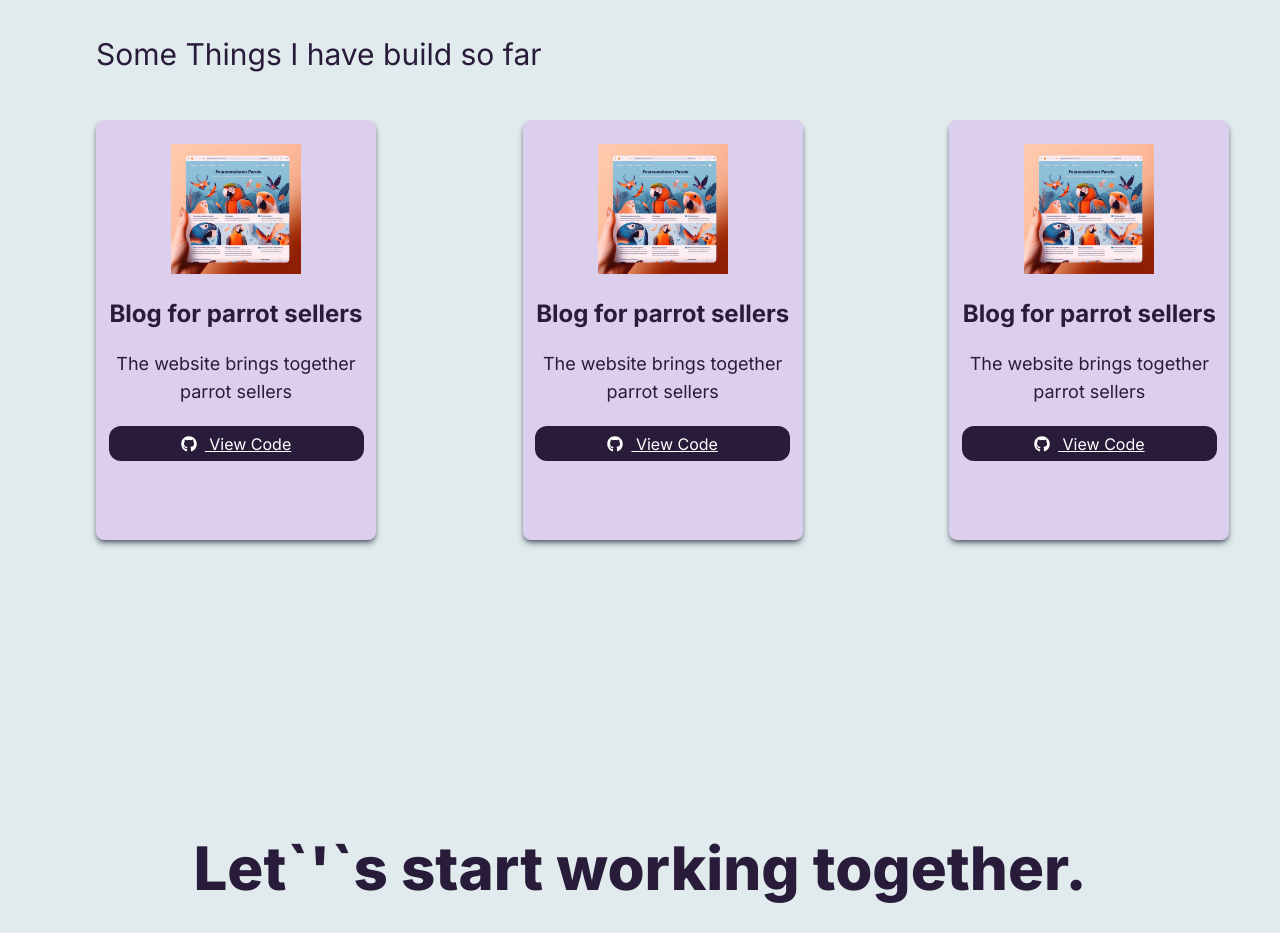
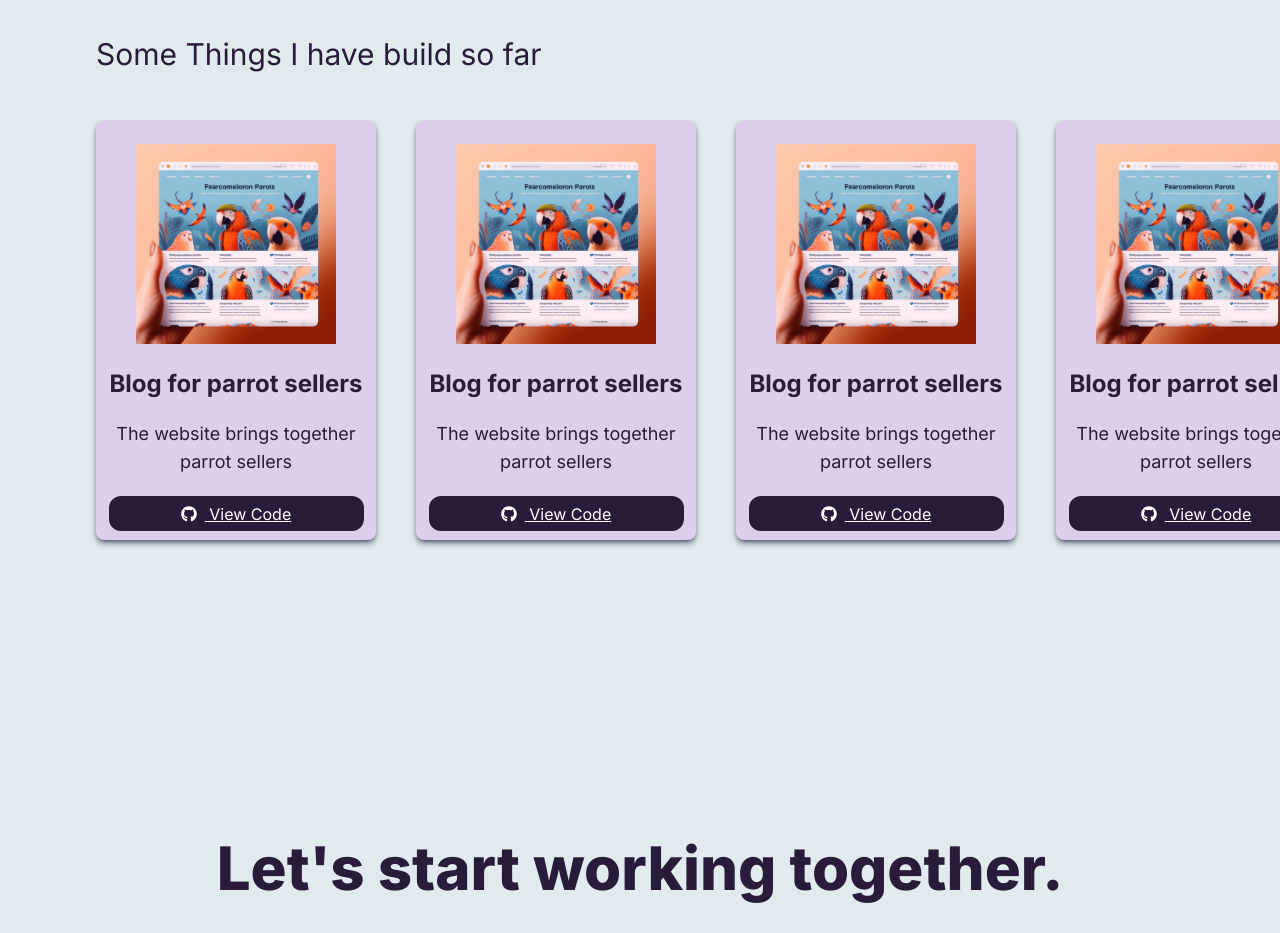
Before and after one commit to GrzegorzSiemieniec/newportfolionetlify, a Next.js app: page / in a window 1280 px wide. Shown: the part 1860-2793 px from the top of the page. Built offline with nearby package versions, Linux system fonts and the light colour scheme; what tailwindcss-no-scrollbar would draw is missing.

Commit message:
update spacing

```diff
--- a/app/page.tsx
+++ b/app/page.tsx
@@ -315,7 +315,7 @@ export default function Home() {
           variants={introPictureVariants}
         >
           <Swiper
-            slidesPerView={3}
+            slidesPerView={4}
             // dla lg 3 dla md 3 i sm 2
             className= "mb-52 text-center hover:cursor-grab select-none xl:h-[430px] lg:h-[365px] md:h-[340px]"
           >
@@ -324,7 +324,7 @@ export default function Home() {
                 <Image
                   src={papugi}
                   alt="Your Image Description"
-                  width={130}
+                  width={200}
                   // dla lg 150 dla md 130 i sm
                   className=" mx-auto py-6 rounded-2xl"
                 />
@@ -351,7 +351,7 @@ export default function Home() {
                 <Image
                   src={papugi}
                   alt="Your Image Description"
-                  width={130}
+                  width={200}
                   // dla lg 150 dla md 130 i sm
                   className=" mx-auto py-6 rounded-2xl"
                 />
@@ -378,7 +378,7 @@ export default function Home() {
                 <Image
                   src={papugi}
                   alt="Your Image Description"
-                  width={130}
+                  width={200}
                   // dla lg 150 dla md 130 i sm
                   className=" mx-auto py-6 rounded-2xl"
                 />
@@ -405,7 +405,7 @@ export default function Home() {
                 <Image
                   src={papugi}
                   alt="Your Image Description"
-                  width={130}
+                  width={200}
                   // dla lg 150 dla md 130 i sm
                   className=" mx-auto py-6 rounded-2xl"
                 />
@@ -432,7 +432,7 @@ export default function Home() {
                 <Image
                   src={papugi}
                   alt="Your Image Description"
-                  width={130}
+                  width={200}
                   // dla lg 150 dla md 130 i sm
                   className=" mx-auto py-6 rounded-2xl"
                 />
@@ -459,7 +459,7 @@ export default function Home() {
                 <Image
                   src={papugi}
                   alt="Your Image Description"
-                  width={130}
+                  width={200}
                   // dla lg 150 dla md 130 i sm
                   className=" mx-auto py-6 rounded-2xl"
                 />
@@ -493,7 +493,7 @@ export default function Home() {
         initial="hide"
         whileInView="show"
         exit="hide"
-        className="text-[#291C3A] mt-20 mb-8 xl:text-6xl lg:text-6xl md:text-5xl font-extrabold">Let`&apos;`s start working together.</motion.h1>
+        className="text-[#291C3A] mt-20 mb-8 xl:text-6xl lg:text-6xl md:text-5xl font-extrabold">Let&apos;s start working together.</motion.h1>
 
         <motion.p
         initial="hide"
@@ -532,7 +532,7 @@ export default function Home() {
           >
             Designed and build by
             <p className=" inline bg-gradient-to-r from-[#c188f0] via-[#b666f8] to-[#e50dec] bg-clip-text text-transparent">
-              CezikDEV
+            &nbsp;CezikDEV&nbsp;
             </p>
             ©2023
           </motion.p>
```
